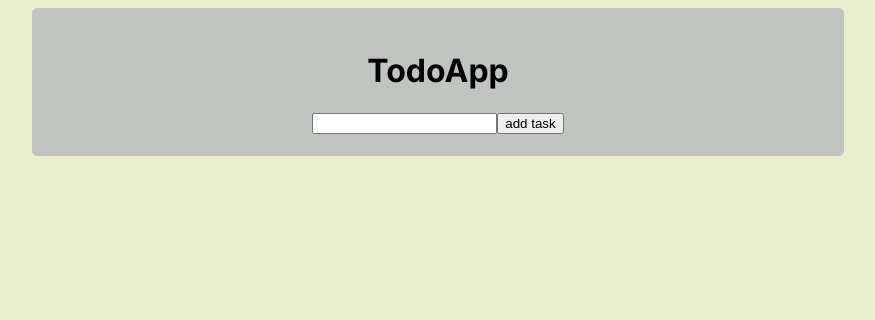
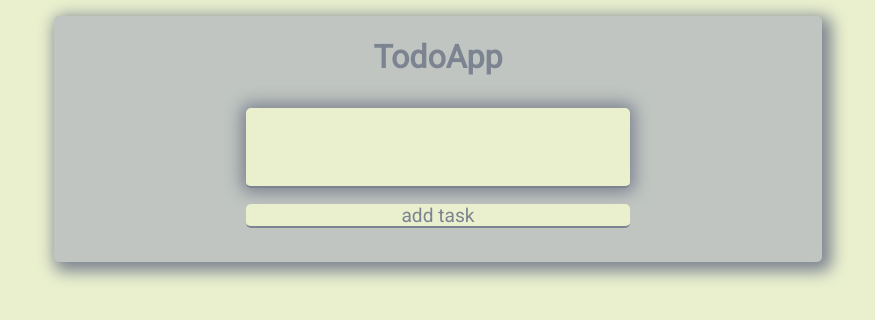
Before and after one commit to Fiflon/simpleToDoAppReact, a Next.js app: page / in a window 1280 px wide. Shown: the top 320 px of the page, without its empty margins (202-1077 px from the left). Built offline with nearby package versions, Linux system fonts and the light colour scheme.

Commit message:
still working on styling

```diff
--- a/components/NewForm.jsx
+++ b/components/NewForm.jsx
@@ -24,7 +24,7 @@ export default function NewForm({ onSubmit }) {
         value={taskNewName}
         className="inputTask"
       ></input>
-      <button onClick={handleSubmit} className="taskAdder">
+      <button onClick={handleSubmit} className="buttonUsg width100">
         add task
       </button>
     </form>
--- a/src/app/globals.css
+++ b/src/app/globals.css
@@ -1,14 +1,31 @@
+@import url("https://fonts.googleapis.com/css?family=Roboto&display=swap");
+* {
+  font-family: "Roboto";
+
+  margin: 0;
+  padding: 0;
+  box-sizing: border-box;
+}
+
+h1 {
+  font-size: 2rem;
+}
+
 #container {
   background-color: #c0c5c1;
+  color: #7d8491;
   display: flex;
   flex-direction: column;
   align-items: center;
   margin-top: auto;
   max-width: 60vw;
+  min-height: none;
   margin: auto;
+  margin-top: 1rem;
   padding: 20px;
   border: 2px solid #c0c5c1;
   border-radius: 5px;
+  box-shadow: 0.3rem 0.3rem 1rem 0.3rem #7d8491;
 }
 
 .todoItemContainer {
@@ -35,3 +52,59 @@
 html {
   background-color: #eaf0ce;
 }
+
+#container > form {
+  width: 30vw;
+  margin-top: 2rem;
+  margin-bottom: 2rem;
+  height: 100px;
+}
+
+.inputTask {
+  border: none;
+  background-color: #eaf0ce;
+  border-bottom: 0.125rem solid #7d8491;
+  border-radius: 5px;
+  width: 100%;
+  height: 5rem;
+  font-size: 2rem;
+  padding-left: 0.875rem;
+  line-height: 147.6%;
+  padding-top: 0.825rem;
+  padding-bottom: 0.5rem;
+  box-shadow: 0rem 0rem 1rem 0.3rem #7d8491;
+}
+
+.inputTask:focus {
+  border: 0.125rem solid #7d8491;
+  outline: none;
+}
+
+form > button {
+  margin-top: 1rem;
+  background-color: #eaf0ce;
+  height: 1.5rem;
+  padding-bottom: 1rem;
+  text-align: center;
+  border-radius: 5px;
+  font-size: larger;
+}
+
+.buttonUsg {
+  background-color: #eaf0ce;
+  border: none;
+  color: #7d8491;
+
+  border-bottom: 2px solid #7d8491;
+}
+.buttonUsg:hover {
+  color: #574b60;
+}
+
+.buttonUsg:active {
+  border: 0.125rem solid #7d8491;
+}
+
+.width100 {
+  width: 100%;
+}
```
